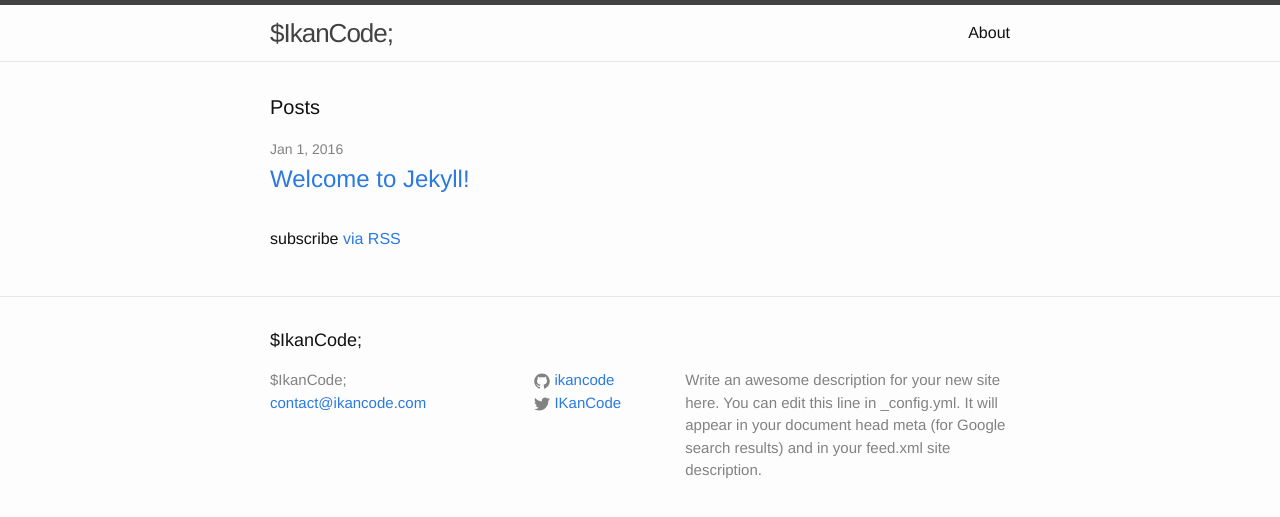
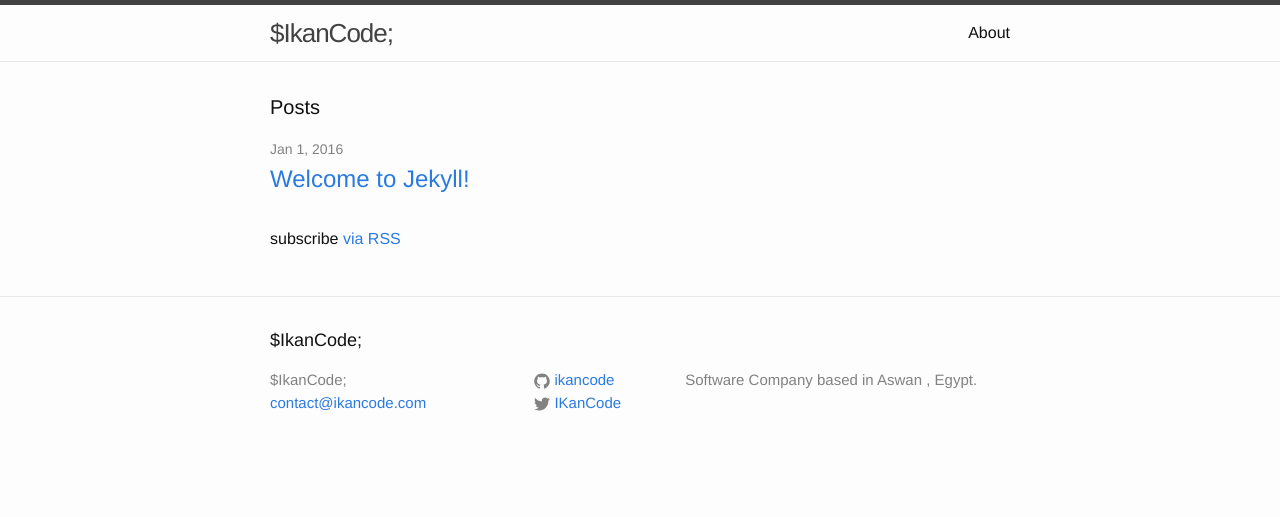
Before and after one commit to IkanCode/ikancode.github.io, a Jekyll site: the page built from index.html, in a window 1280 px wide. Shown: the top 517 px of the page. Built offline with Jekyll 4.4.1, drawn with Linux system fonts in a browser that asks for light colours.

Commit message:
description

```diff
--- a/_config.yml
+++ b/_config.yml
@@ -9,9 +9,7 @@
 title: $IkanCode;
 email: contact@ikancode.com
 description: > # this means to ignore newlines until "baseurl:"
-  Write an awesome description for your new site here. You can edit this
-  line in _config.yml. It will appear in your document head meta (for
-  Google search results) and in your feed.xml site description.
+  Software Company based in Aswan , Egypt.
 baseurl: "" # the subpath of your site, e.g. /blog
 url: "http://yourdomain.com" # the base hostname & protocol for your site
 twitter_username: IKanCode
```
